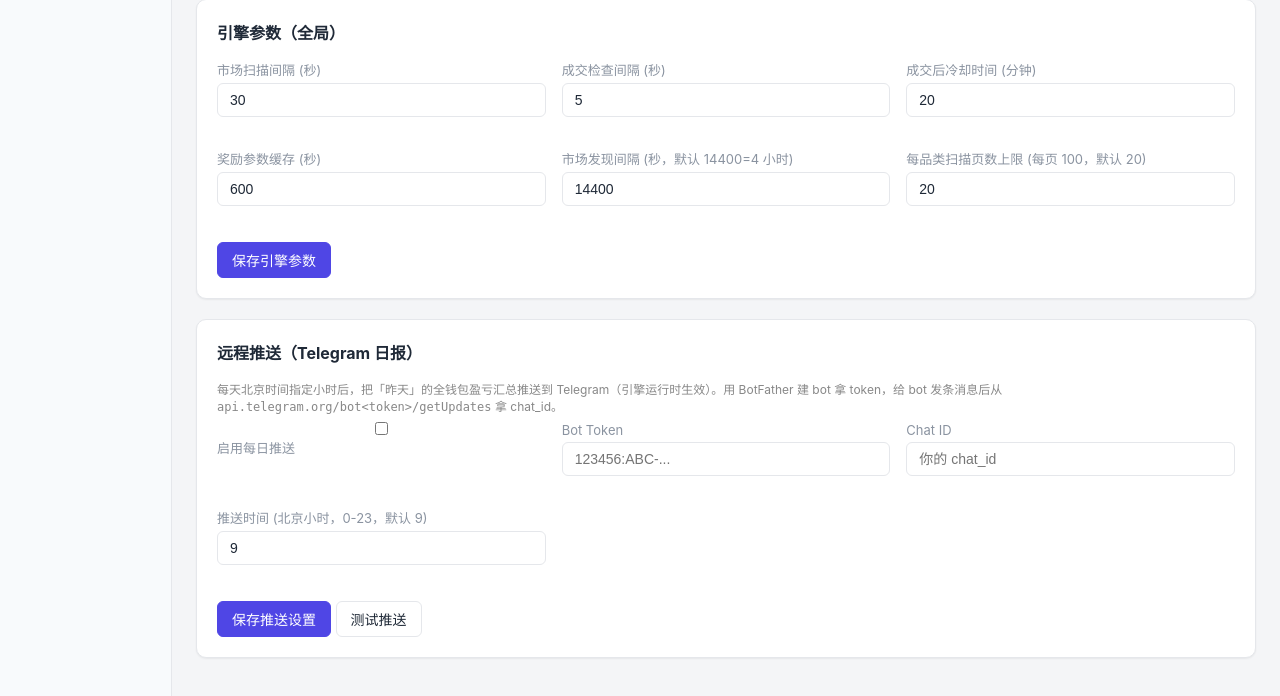
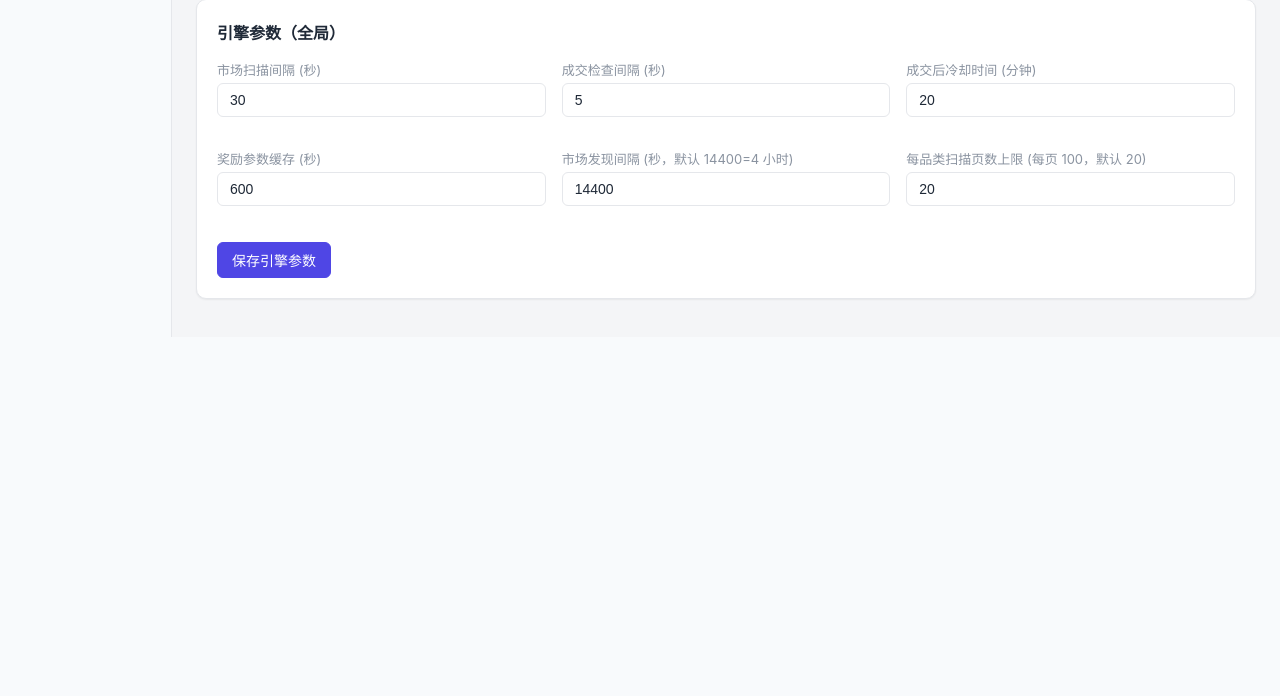
Before and after one commit to VMInsideVM/poly-marketmaker, a Flask app: page /config in a window 1280 px wide. Shown: the part 1508-2204 px from the top of the page. After the commit the page ends 1845 px from the top, so only its background shows below. Run offline with Flask 3, Linux system fonts and the light colour scheme; the visitor is signed in with stand-in values (Sample User, id 1); data comes from the database, SQL or seed files in the repository; data that the repository does not hold is empty.

Commit message:
feat(push): Telegram 目标写死代码、去配置页——对方更新即生效
用户要求不走配置页:token/chat_id/hour 写死 config.py 常量,_maybe_push_daily 始终开启
(仍每日节流+后台线程+走扫描代理)。移除 4 个 settings 键、config 页「远程推送」表单、
/api/push/test 路由及其测试。⚠️token 随源码/exe 分发可被提取——单向通知 bot 风险可接受,
泄漏可 BotFather /revoke。718 绿。

Co-Authored-By: Claude Opus 4.8 (1M context) <noreply@anthropic.com>

```diff
--- a/engine/manager.py
+++ b/engine/manager.py
@@ -12,7 +12,7 @@ import threading
 import time
 from api.polymarket_api import PolymarketAPI
 from api.proxy import use_proxy
-from config import CATEGORY_CATALOG
+from config import CATEGORY_CATALOG, TG_BOT_TOKEN, TG_CHAT_ID, PUSH_HOUR
 from engine.scanner import MarketScanner, ScanSuperseded
 from engine.monitor import OrderMonitor
 from engine.positions import held_side_info
@@ -890,20 +890,17 @@ class EngineManager:
             self._stop_event.wait(timeout=place_interval)
 
     def _maybe_push_daily(self):
-        """每日 push_hour 点后推「昨天」盈亏日报到 Telegram(全局一次/天)。组装(本地 DB 读,
-        快)在 loop 线程,**发送(网络往返)放后台线程**——绝不让慢/被墙的 Telegram 请求
-        阻塞 _scanner_loop/下单(代理烂时曾拖垮下单轮,见 [[proxy-flakiness-no-placement]])。
-        `_pushing` 防重入(一次只发一个);成功才置 _last_push_date、失败下轮重试。纯外发,
-        不改交易逻辑。整体 try/except、绝不抛进 loop。"""
+        """每日 PUSH_HOUR 点后推「昨天」盈亏日报到 Telegram(全局一次/天)。目标(token/chat)
+        写死在 config,始终开启,对方更新即生效、无需配置。组装(本地 DB 读,快)在 loop 线程,
+        **发送(网络往返)放后台线程**——绝不让慢/被墙的 Telegram 请求阻塞 _scanner_loop/下单
+        (代理烂时曾拖垮下单轮,见 [[proxy-flakiness-no-placement]])。`_pushing` 防重入;成功才
+        置 _last_push_date、失败下轮重试。纯外发,不改交易逻辑。整体 try/except、绝不抛进 loop。"""
         try:
-            s = self.db.get_settings()
-            if not s.get("push_enabled") or self._pushing:
+            if self._pushing:
                 return
             now = time.time()
             today = beijing_day(now)
-            ph = s.get("push_hour", 9)
-            ph = 9 if ph in (None, "") else int(ph)  # 0 是合法值,不能被 `or 9` 吞掉
-            if self._last_push_date == today or beijing_hour(now) < ph:
+            if self._last_push_date == today or beijing_hour(now) < PUSH_HOUR:
                 return
             yesterday = _prev_day(today)  # 今天(北京)减一天 = 昨天
             KEYS = ("reward", "rebate", "sell_profit", "loss", "fee", "net")
@@ -926,11 +923,10 @@ class EngineManager:
                 if self._scanner_api
                 else None
             )
-            token, chat_id = s.get("tg_bot_token", ""), s.get("tg_chat_id", "")
             self._pushing = True
             self._push_thread = threading.Thread(
                 target=self._send_report,
-                args=(token, chat_id, text, today, proxy),
+                args=(TG_BOT_TOKEN, TG_CHAT_ID, text, today, proxy),
                 daemon=True,
                 name="pnl-push",
             )
--- a/web/routes.py
+++ b/web/routes.py
@@ -24,7 +24,6 @@ from engine.monitor_status import get_snapshot
 from engine.market_links import enrich_with_market_meta, ensure_market_meta
 from engine.blacklist_ops import buy_order_ids_for_condition
 from engine.take_profit import effective_theta_stop
-from engine.notify import send_telegram
 from config import DB_PATH, HOST, PORT
 from web import update as updater
 from version import __version__
@@ -1226,24 +1225,6 @@ def api_pnl():
     )
 
 
-@app.route("/api/push/test", methods=["POST"])
-@login_required
-def api_push_test():
-    """立即发一条 Telegram 测试消息(验证 token/chat_id/代理)。"""
-    s = db.get_settings()
-    token, chat_id = s.get("tg_bot_token", ""), s.get("tg_chat_id", "")
-    if not token or not chat_id:
-        return jsonify({"error": "请先填写 Telegram token 和 chat_id"}), 400
-    proxy = None
-    if manager and getattr(manager, "_scanner_api", None):
-        proxy = getattr(manager._scanner_api, "proxy_url", None)
-    try:
-        send_telegram(token, chat_id, "✅ 做市助手测试推送：配置成功", proxy)
-    except Exception as e:
-        return jsonify({"error": f"发送失败：{e}"}), 200
-    return jsonify({"ok": True})
-
-
 # --- API: Dashboard Summary ---
 
 
--- a/web/templates/config.html
+++ b/web/templates/config.html
@@ -157,31 +157,6 @@
         </div>
         <button type="submit" class="btn btn-primary">保存引擎参数</button>
     </form>
-</section>
-
-<section class="config-section">
-    <h2>远程推送（Telegram 日报）</h2>
-    <p class="hint" style="color:#888;font-size:12px">每天北京时间指定小时后，把「昨天」的全钱包盈亏汇总推送到 Telegram（引擎运行时生效）。用 BotFather 建 bot 拿 token，给 bot 发条消息后从 <code>api.telegram.org/bot&lt;token&gt;/getUpdates</code> 拿 chat_id。</p>
-    <div class="form-grid">
-        <div class="form-group">
-            <label><input type="checkbox" id="push-enabled"> 启用每日推送</label>
-        </div>
-        <div class="form-group">
-            <label>Bot Token</label>
-            <input type="password" id="tg-bot-token" placeholder="123456:ABC-...">
-        </div>
-        <div class="form-group">
-            <label>Chat ID</label>
-            <input type="text" id="tg-chat-id" placeholder="你的 chat_id">
-        </div>
-        <div class="form-group">
-            <label>推送时间 (北京小时，0-23，默认 9)</label>
-            <input type="number" id="push-hour" min="0" max="23" step="1">
-        </div>
-    </div>
-    <button class="btn btn-primary" onclick="savePush()">保存推送设置</button>
-    <button class="btn" onclick="testPush()">测试推送</button>
-    <span id="push-test-result" class="hint" style="margin-left:8px"></span>
 </section>
 
 <div id="wallet-modal" class="modal-overlay" style="display:none">
@@ -414,35 +389,7 @@ function loadEngine() {
         document.querySelectorAll('#engine-form input[name]').forEach(inp => {
             if (data[inp.name] !== undefined) inp.value = data[inp.name];
         });
-        // 远程推送(独立表单,checkbox 用 checked、其余 value)
-        document.getElementById('push-enabled').checked = !!data.push_enabled;
-        document.getElementById('tg-bot-token').value = data.tg_bot_token || '';
-        document.getElementById('tg-chat-id').value = data.tg_chat_id || '';
-        document.getElementById('push-hour').value = (data.push_hour ?? 9);
     });
-}
-
-function savePush() {
-    const ph = parseInt(document.getElementById('push-hour').value, 10);
-    const data = {
-        push_enabled: document.getElementById('push-enabled').checked,
-        tg_bot_token: document.getElementById('tg-bot-token').value.trim(),
-        tg_chat_id: document.getElementById('tg-chat-id').value.trim(),
-        push_hour: Number.isNaN(ph) ? 9 : ph,  // 0 是合法值,不能被 || 吞成 9
-    };
-    fetch('/api/settings', {
-        method: 'POST', headers: {'Content-Type': 'application/json'},
-        body: JSON.stringify(data),
-    }).then(r => r.json()).then(() => showToast('推送设置已保存 · 下次引擎启动生效'));
-}
-
-function testPush() {
-    const out = document.getElementById('push-test-result');
-    out.textContent = '发送中…'; out.style.color = '#888';
-    fetch('/api/push/test', {method: 'POST'}).then(r => r.json()).then(resp => {
-        if (resp.ok) { out.textContent = '✅ 已发送，去 Telegram 查看'; out.style.color = '#3aa66a'; }
-        else { out.textContent = '❌ ' + (resp.error || '失败'); out.style.color = '#d24b4b'; }
-    }).catch(e => { out.textContent = '❌ ' + e; out.style.color = '#d24b4b'; });
 }
 
 document.getElementById('template-select').addEventListener('change', function() {
```
Also changed, not shown: config.py (+7 -5 lines), docs/superpowers/specs/2026-07-16-telegram-daily-report-design.md (+6 -1 lines), tests/test_daily_push.py (+13 -21 lines), tests/test_database.py (+0 -4 lines), tests/test_push_route.py (deleted, +0 -46 lines).
